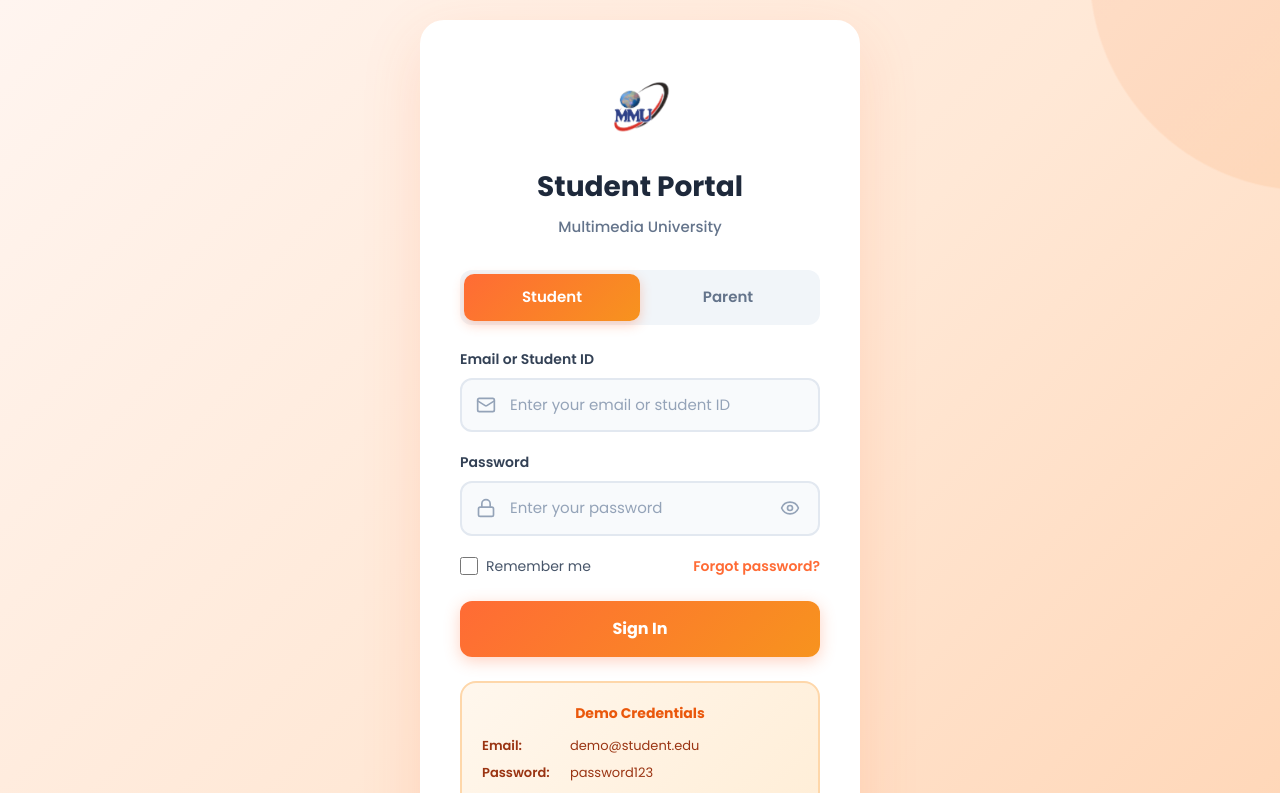
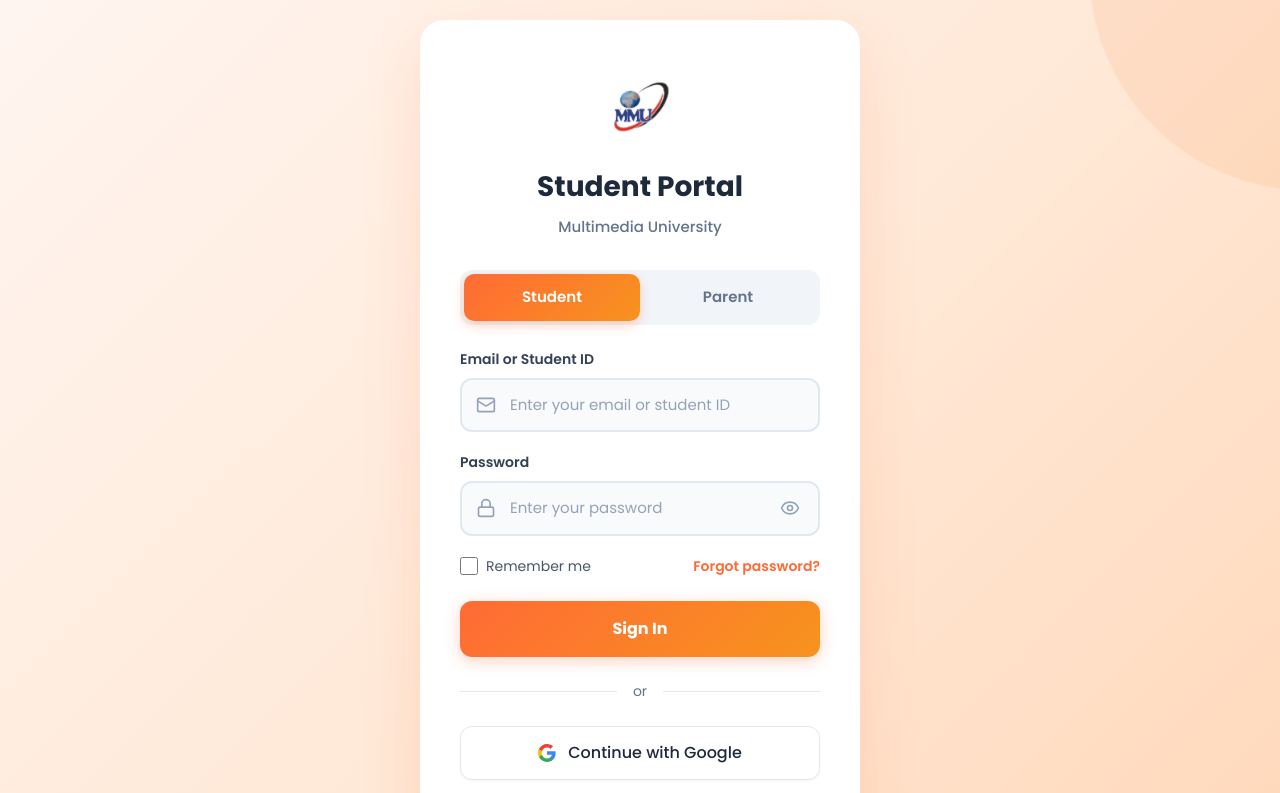
Before and after one commit to madedochristopher97-pixel/MMU-Student-Portal, a React (Vite) app: page / in a window 1280 px wide. Shown: the top 793 px of the page. Built offline with nearby package versions, Linux system fonts and the light colour scheme.

Commit message:
Add dynamic user name display and Google login support

```diff
--- a/src/pages/Login.tsx
+++ b/src/pages/Login.tsx
@@ -2,6 +2,16 @@
 import { useAuthStore } from '../store/authStore'
 import { Mail, Lock, Eye, EyeOff, AlertCircle } from 'lucide-react'
 import '../styles/Login.css'
+
+// Google Icon SVG Component
+const GoogleIcon = () => (
+  <svg width="18" height="18" viewBox="0 0 18 18" fill="none" xmlns="http://www.w3.org/2000/svg">
+    <path d="M17.64 9.2c0-.637-.057-1.251-.164-1.84H9v3.481h4.844c-.209 1.125-.843 2.078-1.796 2.717v2.258h2.908c1.702-1.567 2.684-3.874 2.684-6.615z" fill="#4285F4"/>
+    <path d="M9.003 18c2.43 0 4.467-.806 5.956-2.18L12.05 13.56c-.806.54-1.836.86-3.047.86-2.344 0-4.328-1.584-5.036-3.711H.96v2.332C2.44 15.983 5.485 18 9.003 18z" fill="#34A853"/>
+    <path d="M3.964 10.712c-.18-.54-.282-1.117-.282-1.71 0-.593.102-1.17.282-1.71V4.96H.957C.347 6.175 0 7.55 0 9.002c0 1.452.348 2.827.957 4.042l3.007-2.332z" fill="#FBBC05"/>
+    <path d="M9.003 3.58c1.321 0 2.508.454 3.44 1.345l2.582-2.58C13.464.891 11.426 0 9.003 0 5.485 0 2.44 2.017.96 4.958L3.967 7.29c.708-2.127 2.692-3.71 5.036-3.71z" fill="#EA4335"/>
+  </svg>
+)
 
 export default function Login() {
   const [userType, setUserType] = useState<'student' | 'parent'>('student')
@@ -11,7 +21,7 @@
   const [rememberMe, setRememberMe] = useState(false)
   const [error, setError] = useState('')
   const [loading, setLoading] = useState(false)
-  const { login } = useAuthStore()
+  const { login, loginWithGoogle } = useAuthStore()
 
   const handleSubmit = async (e: React.FormEvent) => {
     e.preventDefault()
@@ -30,6 +40,18 @@
   const fillDemoCredentials = () => {
     setEmail('demo@student.edu')
     setPassword('password123')
+  }
+
+  const handleGoogleLogin = async () => {
+    setError('')
+    setLoading(true)
+    try {
+      await loginWithGoogle()
+    } catch (err: any) {
+      setError(err.message || 'Google login failed')
+    } finally {
+      setLoading(false)
+    }
   }
 
   return (
@@ -159,6 +181,22 @@
               'Sign In'
             )}
           </button>
+
+          {/* Divider */}
+          <div className="divider">
+            <span>or</span>
+          </div>
+
+          {/* Google Sign In Button */}
+          <button
+            type="button"
+            className="google-login-button"
+            onClick={handleGoogleLogin}
+            disabled={loading}
+          >
+            <GoogleIcon />
+            <span>Continue with Google</span>
+          </button>
         </form>
 
         {/* Demo Info */}
--- a/src/store/authStore.ts
+++ b/src/store/authStore.ts
@@ -5,7 +5,9 @@
   id: string
   email: string
   name: string
+  first_name?: string
   studentId: string
+  avatar_url?: string
 }
 
 interface AuthState {
@@ -14,6 +16,7 @@
   loading: boolean
   setUser: (user: User | null) => void
   login: (email: string, password: string) => Promise<void>
+  loginWithGoogle: () => Promise<void>
   logout: () => void
   checkAuth: () => void
 }
@@ -58,8 +61,25 @@
           throw new Error('Invalid email or password')
         }
 
-        const { password: _, ...user } = demoUser
+        const { password: _, ...userWithoutPassword } = demoUser
+        // Extract first name from full name
+        const firstName = userWithoutPassword.name.split(' ')[0]
+        const user = { ...userWithoutPassword, first_name: firstName }
         set({ user, isAuthenticated: true })
+      },
+
+      loginWithGoogle: async () => {
+        // For demo purposes, simulate Google login
+        // In production, this would use Supabase OAuth
+        const googleUser = {
+          id: 'google-' + Date.now(),
+          email: 'user@gmail.com',
+          name: 'Google User',
+          first_name: 'Google',
+          studentId: 'STU' + Math.floor(Math.random() * 1000),
+          avatar_url: 'https://ui-avatars.com/api/?name=Google+User'
+        }
+        set({ user: googleUser, isAuthenticated: true })
       },
 
       logout: () => {
--- a/src/styles/Login.css
+++ b/src/styles/Login.css
@@ -446,3 +446,64 @@
   ring-color: #ff6b35;
   ring-offset: 2px;
 }
+
+/* Divider */
+.divider {
+  display: flex;
+  align-items: center;
+  text-align: center;
+  margin: 1.5rem 0;
+  color: #64748b;
+  font-size: 0.875rem;
+}
+
+.divider::before,
+.divider::after {
+  content: '';
+  flex: 1;
+  border-bottom: 1px solid #e2e8f0;
+}
+
+.divider span {
+  padding: 0 1rem;
+}
+
+/* Google Login Button */
+.google-login-button {
+  width: 100%;
+  padding: 0.875rem 1.5rem;
+  background: white;
+  border: 1px solid #e2e8f0;
+  border-radius: 0.75rem;
+  font-size: 1rem;
+  font-weight: 500;
+  color: #1e293b;
+  cursor: pointer;
+  transition: all 0.2s ease;
+  display: flex;
+  align-items: center;
+  justify-content: center;
+  gap: 0.75rem;
+  box-shadow: 0 1px 2px rgba(0, 0, 0, 0.05);
+}
+
+.google-login-button:hover:not(:disabled) {
+  background: #f8fafc;
+  border-color: #cbd5e1;
+  box-shadow: 0 4px 6px rgba(0, 0, 0, 0.05);
+  transform: translateY(-1px);
+}
+
+.google-login-button:active:not(:disabled) {
+  transform: translateY(0);
+  box-shadow: 0 1px 2px rgba(0, 0, 0, 0.05);
+}
+
+.google-login-button:disabled {
+  opacity: 0.6;
+  cursor: not-allowed;
+}
+
+.google-login-button svg {
+  flex-shrink: 0;
+}
```
